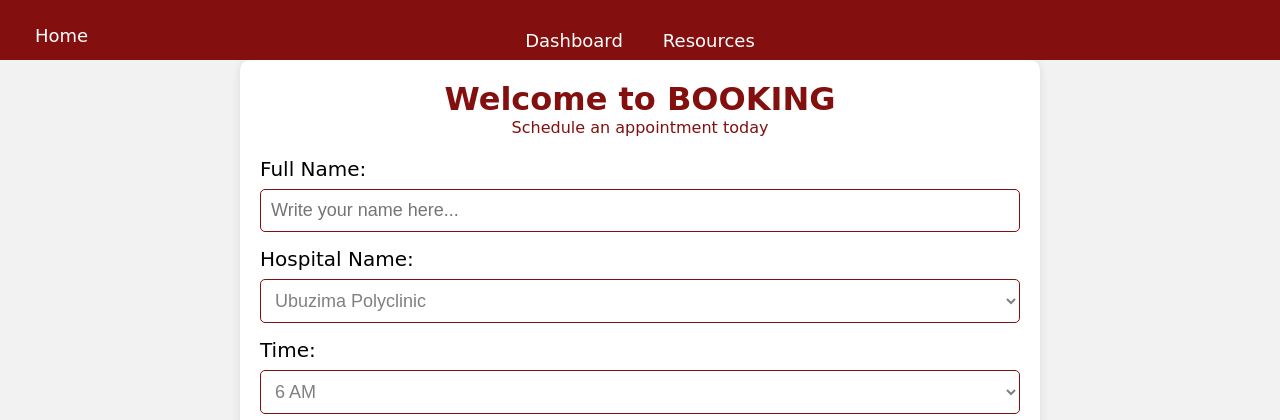
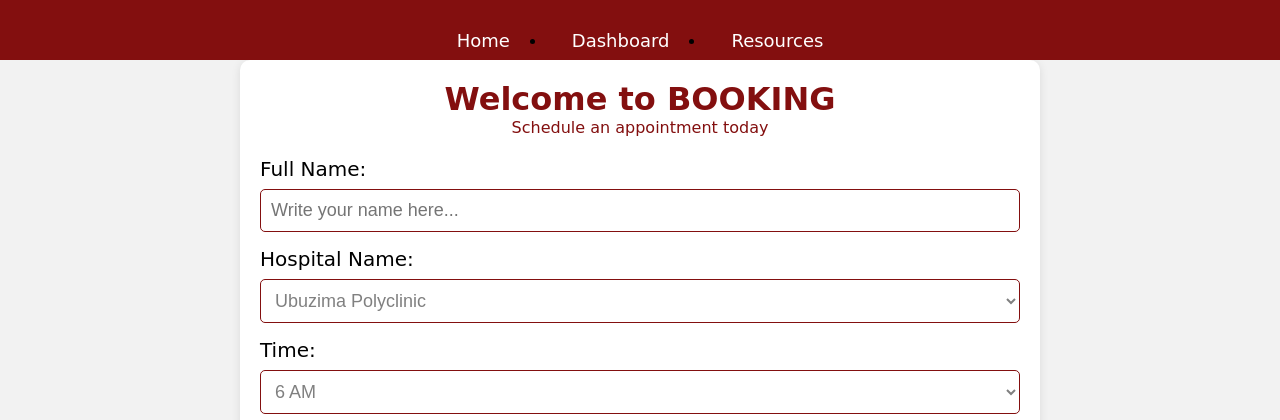
Before and after one commit to FrankOnyemaOrji/healthconnect, a Flask app: page /appointment in a window 1280 px wide. Shown: the top 420 px of the page. Run offline with Flask 3, Linux system fonts and the light colour scheme; the visitor is signed in with stand-in values (Sample User, id 1).

Commit message:
New change

```diff
--- a/templates/appointment.html
+++ b/templates/appointment.html
@@ -155,9 +155,9 @@
 <body class="main_bg">
   <nav class="navbar">
     <div class="nav-links">
-      <a href="index.html" class="home-button">Home</a>
-      <a href="#" class="nav-link">Dashboard</a>
-      <a href="#" class="nav-link">Resources</a>
+      <a href="{{url_for('views.index')}}">Home</a>
+      <li class="link"><a href="{{url_for('views.dashboard')}}">Dashboard</a></li>
+      <li class="link"><a href="{{url_for('views.resource')}}">Resources</a></li>
   </div>
 </nav>
 <div class="form">
```
